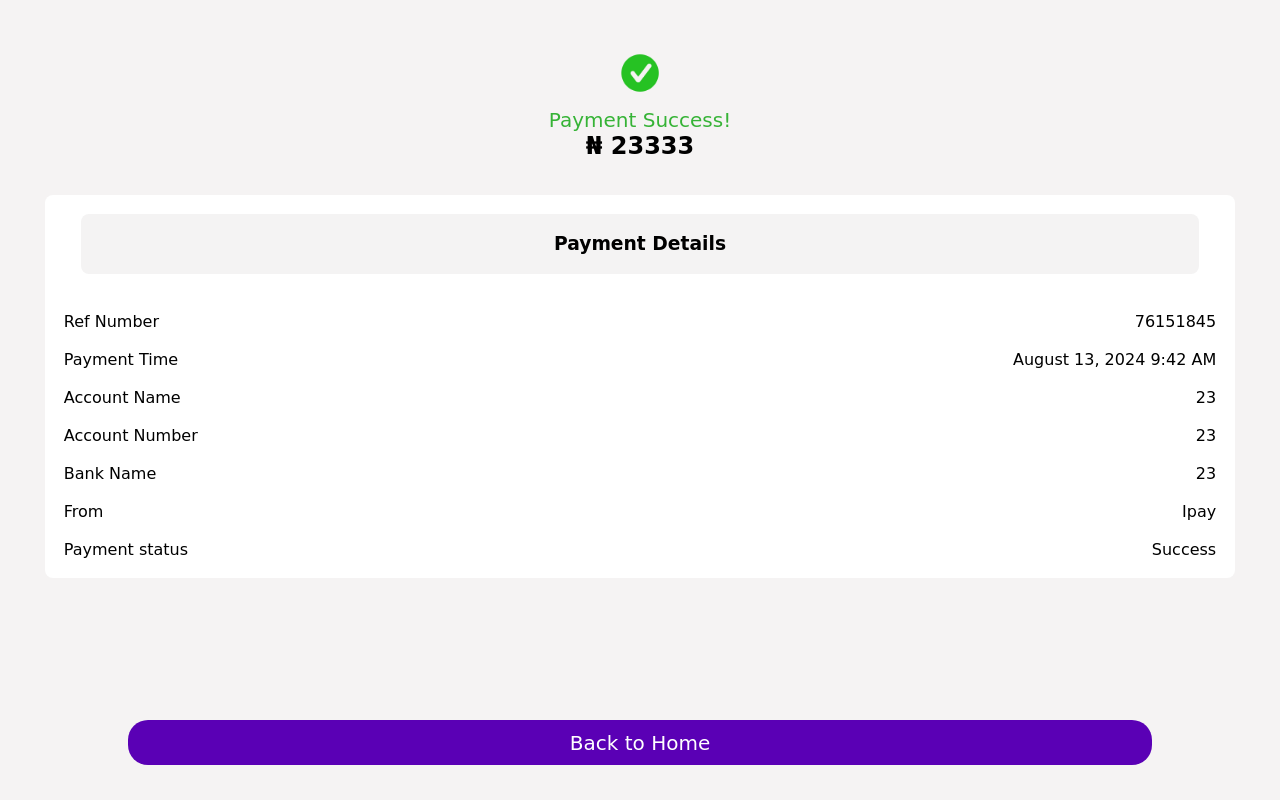
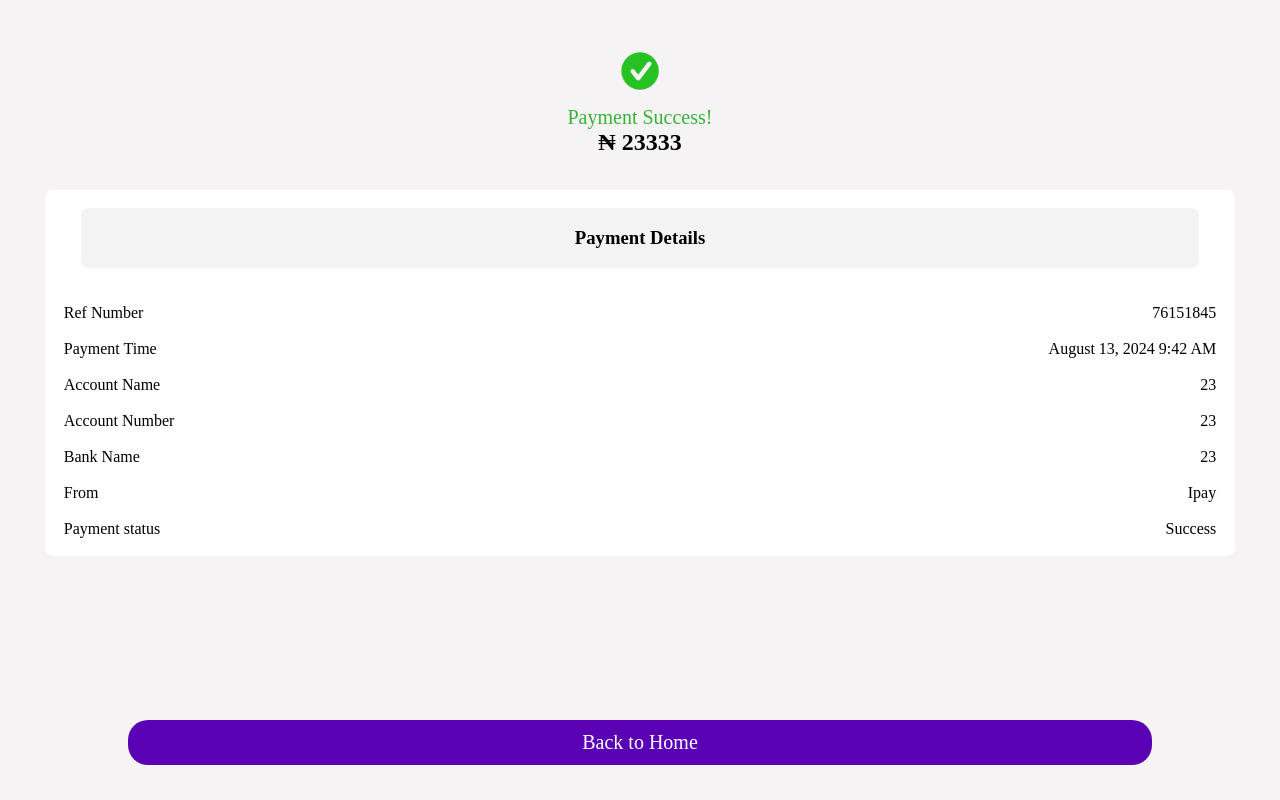
Before and after one commit to David247-tech/ipay.com, a plain HTML site: page transferSuccessful.html in a window 1280 px wide. Drawn offline with Linux system fonts and the light colour scheme; a script that the page names is missing.

Commit message:
Update transferSuccessful.html

```diff
--- a/transferSuccessful.html
+++ b/transferSuccessful.html
@@ -12,7 +12,7 @@
    * {
             margin: 0;
             padding: 0;
-            font-family: cursive;
+            font-family: 'Times New Roman', Times, serif;
         }
         .up {
             width: 98%;
```
